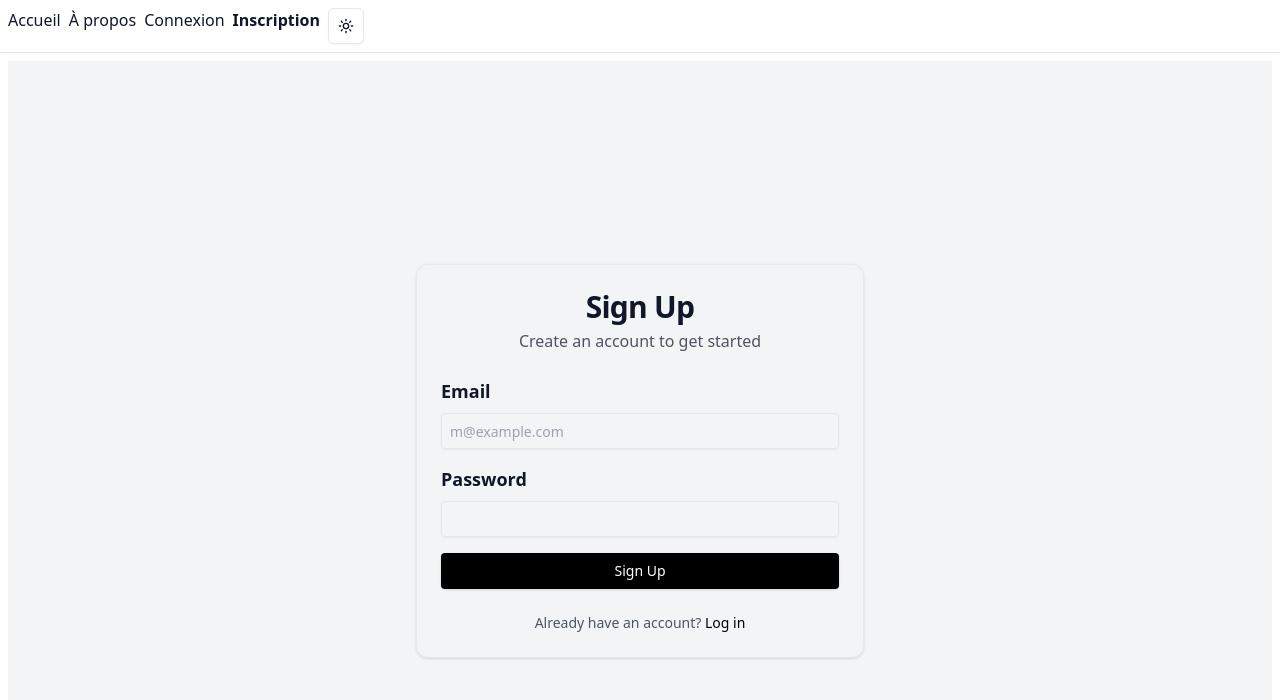
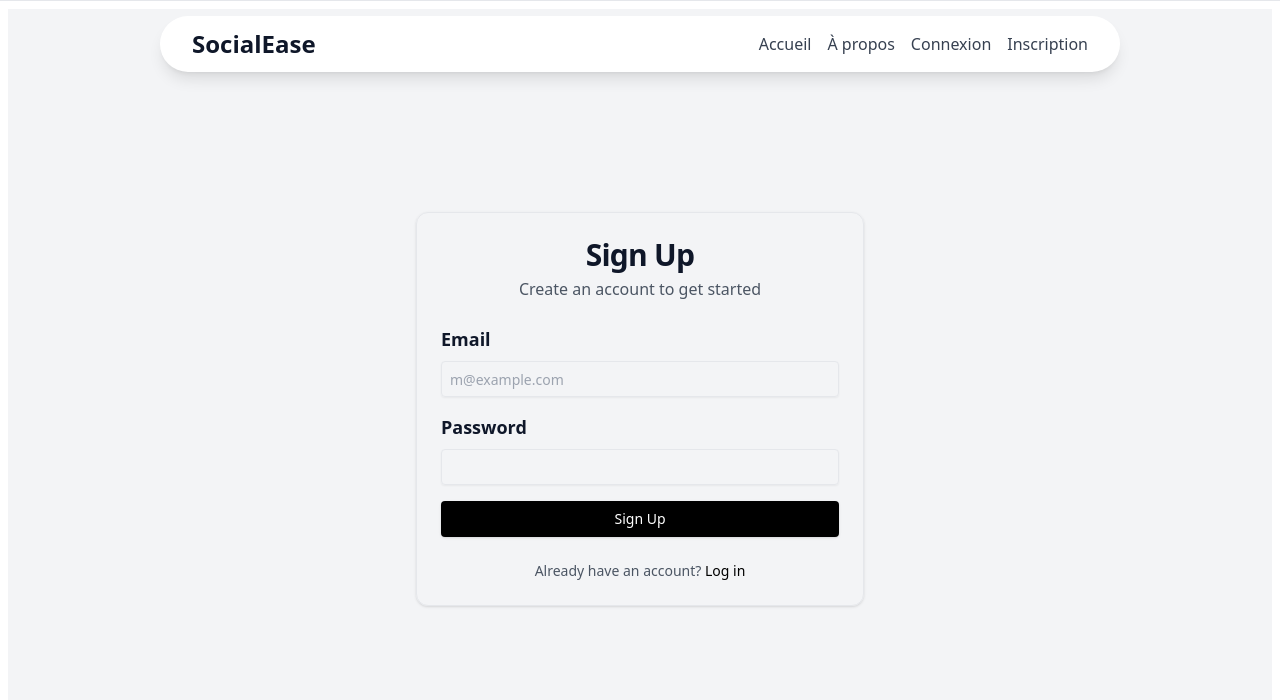
Before and after one commit to pierregibrenne/MakeUForm, a React (Vite) app: page /signup in a window 1280 px wide. Shown: the top 700 px of the page. Built offline with nearby package versions, Linux system fonts and the light colour scheme.

Commit message:
Refactor header layout in RootComponent and update SectionVideo styling for improved responsiveness

```diff
--- a/src/features/homepage/SectionVideo.tsx
+++ b/src/features/homepage/SectionVideo.tsx
@@ -3,7 +3,7 @@ import HeroVideoDialog from "@/components/ui/hero-video-dialog";
 
 export default function SectionVideo() {
   return (
-    <div className="relative">
+    <div className="relative max-w-7xl mx-auto px-4 sm:px-6 lg:px-8 py-16">
       {/* Vidéo claire */}
       <motion.div
         initial={{ opacity: 0, y: 30 }}
--- a/src/routes/__root.tsx
+++ b/src/routes/__root.tsx
@@ -1,6 +1,6 @@
 import { createRootRoute, Link, Outlet, useNavigate } from '@tanstack/react-router'
 import { TanStackRouterDevtools } from '@tanstack/router-devtools'
-import { ModeToggle } from '@/components/ui/mode-toggle'
+// import { ModeToggle } from '@/components/ui/mode-toggle'
 import { useAuth } from '../context/useAuth'
 import { useEffect } from 'react'
 export const Route = createRootRoute({
@@ -16,6 +16,13 @@ function RootComponent() {
     }
   }, [isAuthenticated, navigate]);
 
+  const styles = {
+    header: "fixed top-4 left-1/2 transform -translate-x-1/2 bg-white shadow-lg z-50 rounded-full px-8 py-3 flex items-center justify-between w-3/4",
+    menu: "hidden md:flex items-center gap-4 text-gray-700",
+    link: "hover:text-black transition-colors",
+    button: "px-4 py-1 text-sm bg-blue-600 text-white rounded-full hover:bg-blue-700 transition",
+    mobileMenu: "md:hidden",
+  };
 
   return (
     <>
@@ -26,7 +33,23 @@ function RootComponent() {
         </div>
       ) : (
         <>
-          <div className="p-2 flex gap-2">
+        <header className={styles.header}>
+        <Link to="/" className="text-2xl font-bold">SocialEase</Link>
+        <ul className={styles.menu}>
+        <li><Link to="/" className={styles.link}>Accueil</Link></li>
+        <li><Link to="/about" className={styles.link}>À propos</Link></li>
+        {!isAuthenticated ? (
+          <>
+            <li><Link to="/login" className={styles.link}>Connexion</Link></li>
+            <li><Link to="/signup" className={styles.link}>Inscription</Link></li>
+          </>
+        ) : (
+          <li><Button className={styles.button}>Dashboard</Button></li>
+        )}
+      </ul>
+      </header>
+          {/* <div className="p-2 flex gap-2">
+            <h1>SocialEase</h1>
             <Link to="/" className="[&.active]:font-bold">
               Accueil
             </Link>{' '}
@@ -39,8 +62,9 @@ function RootComponent() {
             <Link to="/signup" className="[&.active]:font-bold">
               Inscription
             </Link>
-            <ModeToggle />
-          </div>
+            {/* le mode toggle nightMode a voir plus tard */}
+            {/* <ModeToggle /> */}
+          {/* </div> */}
           <hr />
           <Outlet />
           <TanStackRouterDevtools />
```
